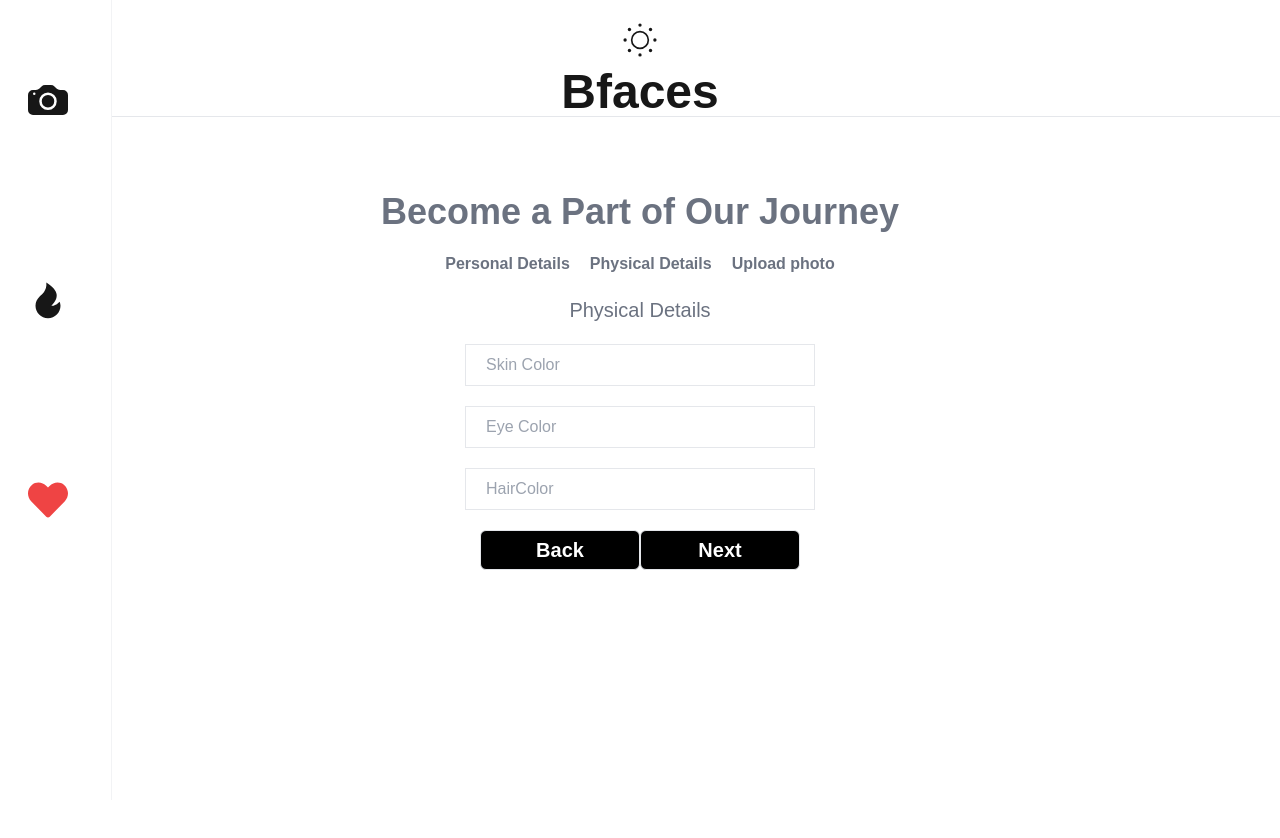
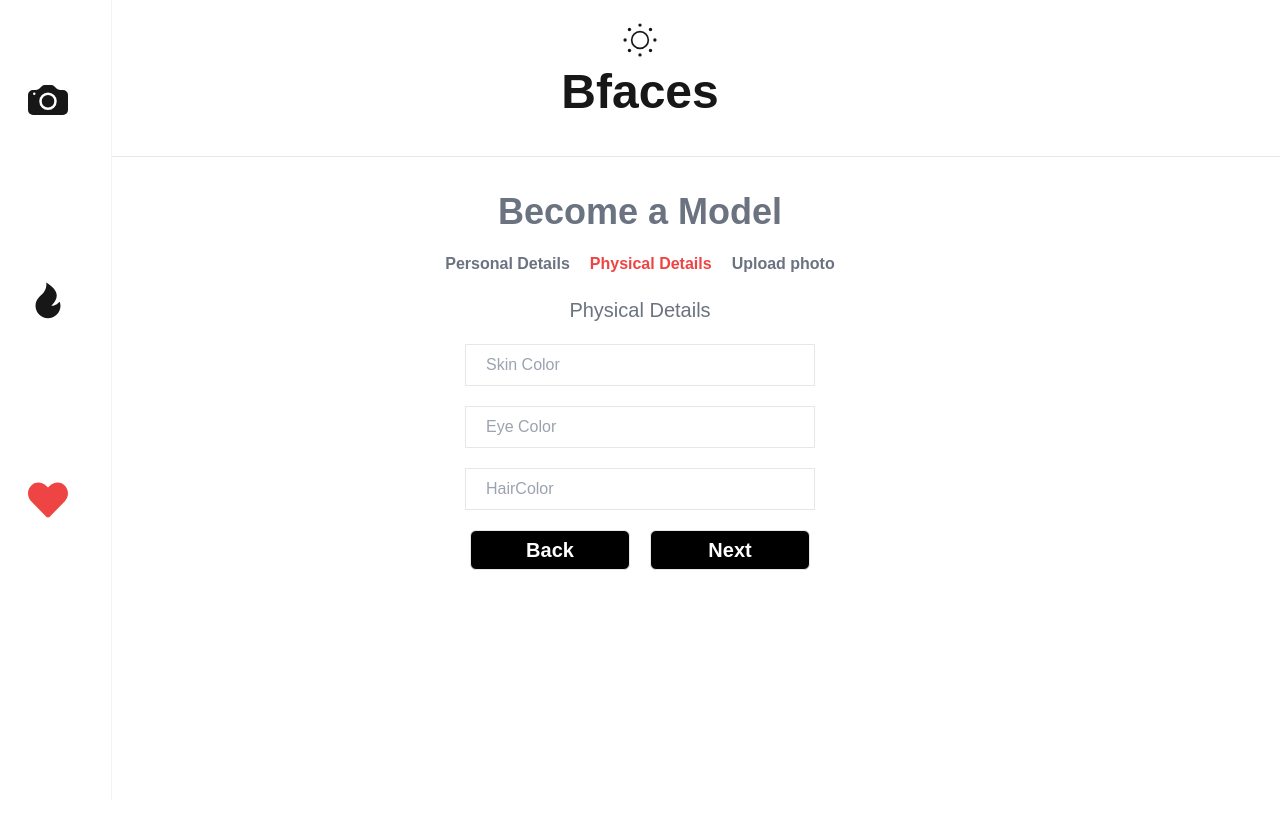
Before and after one commit to Satumbo9/photogallery, a Next.js app: page /About in a window 1280 px wide. Both pictures are taken after a click on the button "Next". Shown: the top 838 px of the page. Built offline with nearby package versions, Linux system fonts and the light colour scheme.

Commit message:
404 Not found page added

```diff
--- a/components/ui/Forms.tsx
+++ b/components/ui/Forms.tsx
@@ -71,15 +71,18 @@ const Register = () => {
       className={`${theme.background} ${theme.text} flex size-full items-center  flex-col   `}
     >
       <div className="mt-10 p-10 flex items-center flex-col gap-5">
-        <p className="text-4xl font-bold text-gray-500">
-          Become a Part of Our Journey
-        </p>
+        <p className="text-4xl font-bold text-gray-500">Become a Model</p>
 
         <Form className="flex flex-col gap-5 w-[700px] items-center">
           <div className="flex gap-5">
             {nextStep.map((items, i) => {
               return (
-                <p key={i} className="font-semibold text-gray-500">
+                <p
+                  key={i}
+                  className={`font-semibold text-gray-500 ${
+                    currentStep === items.id ? "text-red-500 " : null
+                  }`}
+                >
                   {items.text}
                 </p>
               );
@@ -99,7 +102,7 @@ const Register = () => {
           )}
           {currentStep === 1 && (
             <div className="w-full flex items-center justify-center flex-col gap-5">
-              <p className="text-xl  text-gray-500">Physical Details</p>
+              <p className={`text-xl  text-gray-500 `}>Physical Details</p>
               <Input placeHolder="Skin Color" />
               <Input placeHolder="Eye Color" />
               <Input placeHolder="HairColor" />
@@ -124,7 +127,7 @@ const Register = () => {
               </div>
             </div>
           )}
-          <div className="flex">
+          <div className="flex gap-5">
             {currentStep !== 0 && (
               <Buttom
                 onClick={() => {
--- a/components/ui/Header.tsx
+++ b/components/ui/Header.tsx
@@ -39,7 +39,7 @@ const HeaderPage = () => {
 
   return (
     <section
-      className={`flex fixed flex-col w-screen  items-center justify-between gap-2 z-40 max-sm:w-screen  ${
+      className={`flex fixed flex-col w-screen  items-center justify-between  gap-2 z-40 max-sm:w-screen  ${
         isButton ? "border-b-[1px] border-gray-200" : "border-b-[0.5px]"
       } border-opacity-5 ${isButton ? theme.background : "bg-white"} ${
         theme.text
@@ -56,7 +56,7 @@ const HeaderPage = () => {
         <CiBrightnessUp style={{ width: 40, height: 40 }} />
       </motion.button>
       <p
-        className="text-5xl w-40 text-center flex items-center justify-center  font-bold"
+        className="text-5xl w-40 text-center flex items-center justify-center mb-10  font-bold"
         // whileInView={isTitleAnimated ? { scale: 2 } : { scale: 1 }}
         //           className={`text-5xl max-sm:text-2xl font-bold `}
       >
--- /dev/null
+++ b/src/app/error/404.tsx
@@ -0,0 +1,7 @@
+import React from "react";
+
+const Custom404 = () => {
+  return <div>Custom</div>;
+};
+
+export default Custom404;
--- /dev/null
+++ b/src/app/not-found.tsx
@@ -0,0 +1,11 @@
+import React from "react";
+
+const page = () => {
+  return (
+    <div className="flex items-center justify-center h-screen w-screen">
+      Error page Not found
+    </div>
+  );
+};
+
+export default page;
```
